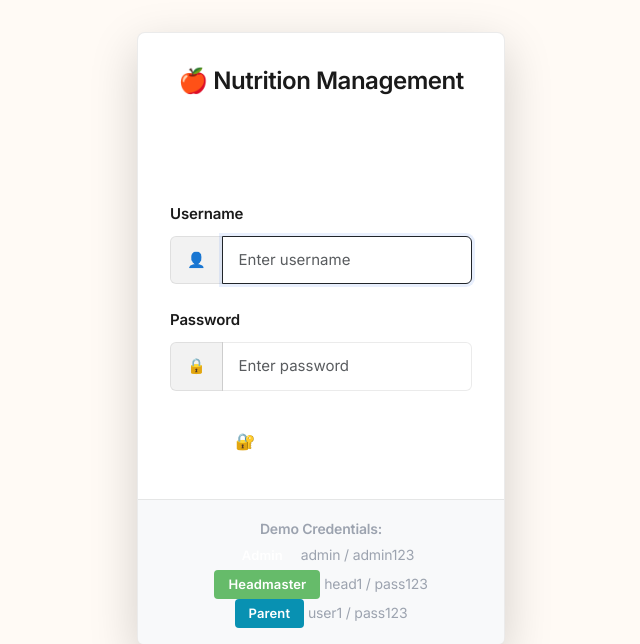
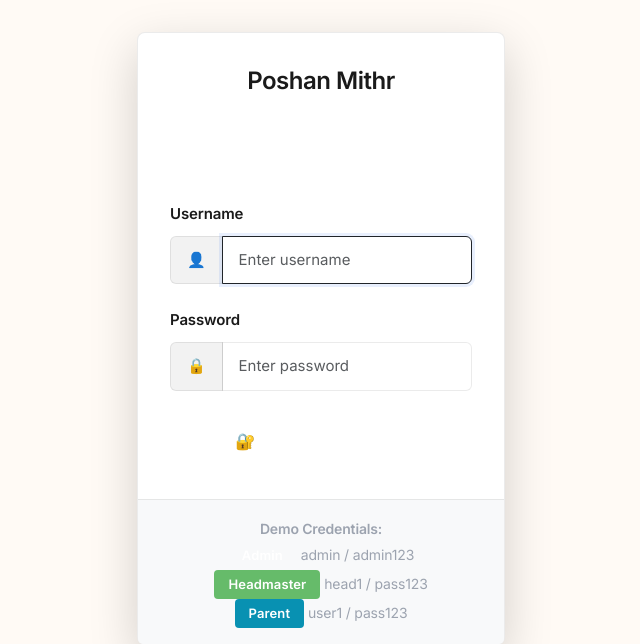
Before and after one commit to AmoghPuthanikar/Poshan_mithr, a FastAPI app: page / in a window 1280 px wide. Shown: the top 644 px of the page, without its empty margins (319-959 px from the left). Run offline with FastAPI, Linux system fonts and the light colour scheme.

Commit message:
Update login.html

```diff
--- a/app/templates/login.html
+++ b/app/templates/login.html
@@ -7,8 +7,8 @@ endblock %} {% block content %}
   <div class="col-md-6 col-lg-4">
     <div class="card shadow-lg">
       <div class="card-header bg-primary text-white text-center py-4">
-        <h3>🍎 Nutrition Management</h3>
-        <p class="mb-0">School Health Monitoring System</p>
+        <h3>Poshan Mithr</h3>
+        <p class="mb-0">Built for Atmanirbhar Bharat </p>
       </div>
       <div class="card-body p-4">
         {% if error %}
```
